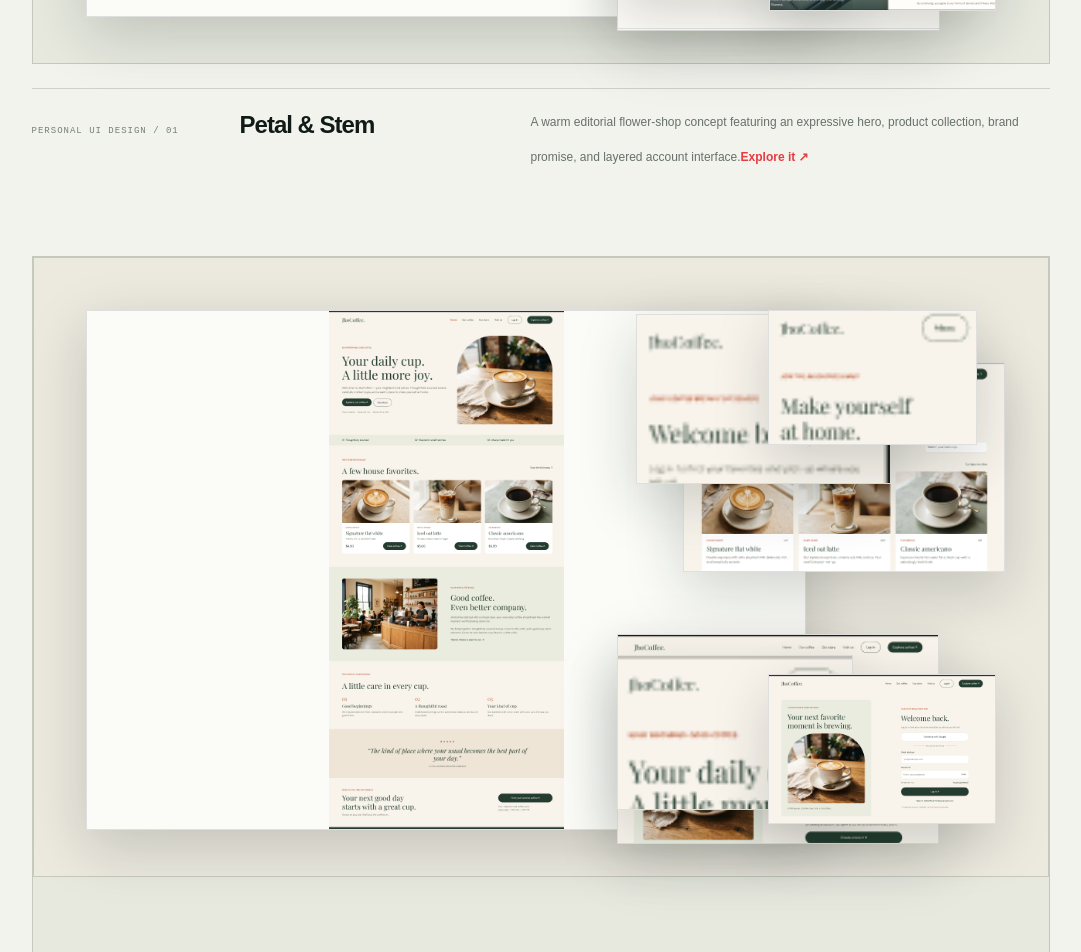
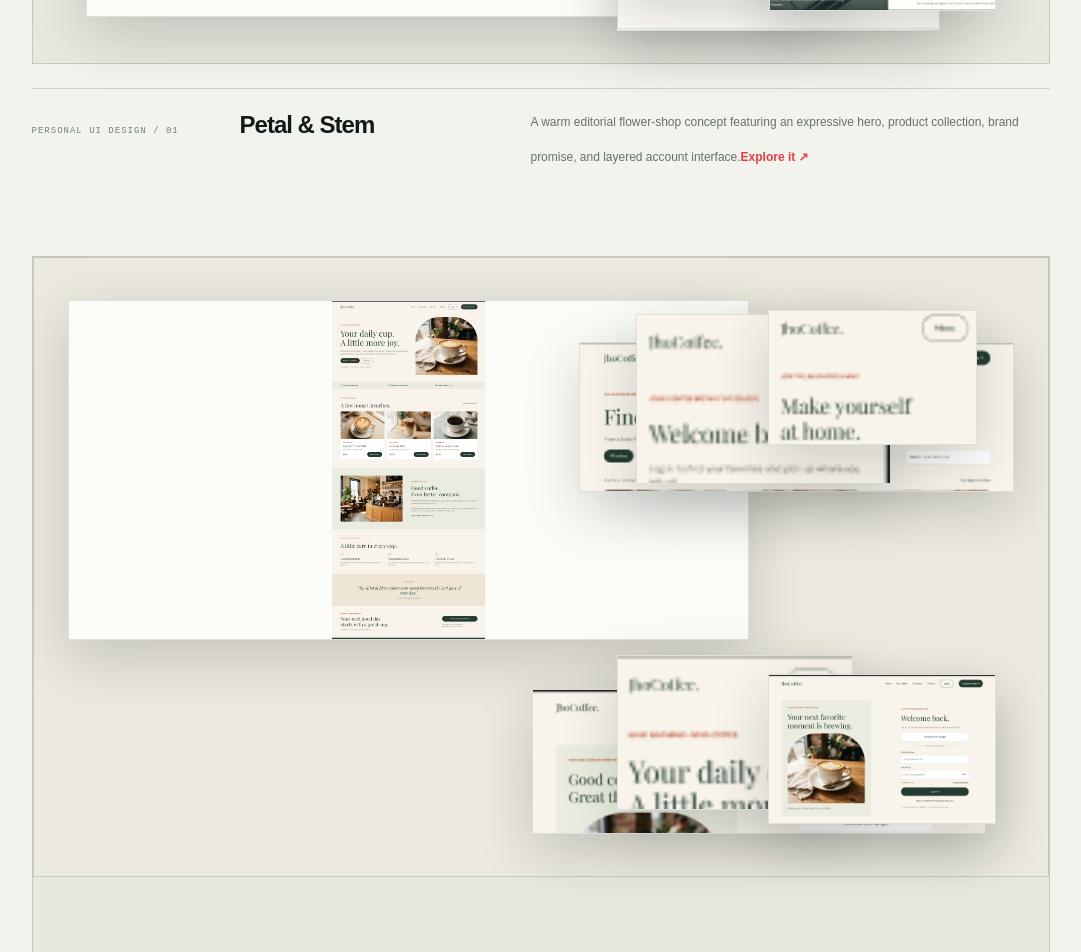
Before and after one commit to vernecles12/jhoverne-portfolio, a Next.js app: page / in a window 1280 px wide. Shown: the part 3521-4473 px from the top of the page, without its empty margins (99-1180 px from the left). Built offline with nearby package versions, Linux system fonts and the light colour scheme.

Commit message:
Update my portfolio

```diff
--- a/app/globals.css
+++ b/app/globals.css
@@ -348,3 +348,22 @@ a:hover .arrow-icon { transform: translate(2px, -2px); }
 @media (max-width:760px) {
   .continuing-education { margin-top:70px; }.continuing-heading { grid-template-columns:1fr; gap:20px; }.continuing-heading > p { justify-self:start; }.certificate-card { grid-template-columns:1fr; }.certificate-card img { height:auto; }.certificate-caption { padding:24px; }
 }
+
+.jhocoffee-gallery-board .screenshot-main {
+  width: 72%;
+  height: 340px;
+  left: 0;
+  top: 8px;
+}
+.jhocoffee-gallery-board .screenshot-detail-one {
+  width: 46%;
+  height: 150px;
+  right: 0;
+  top: 50px;
+}
+.jhocoffee-gallery-board .screenshot-detail-two {
+  width: 48%;
+  height: 145px;
+  right: 3%;
+  bottom: 8px;
+}
```
